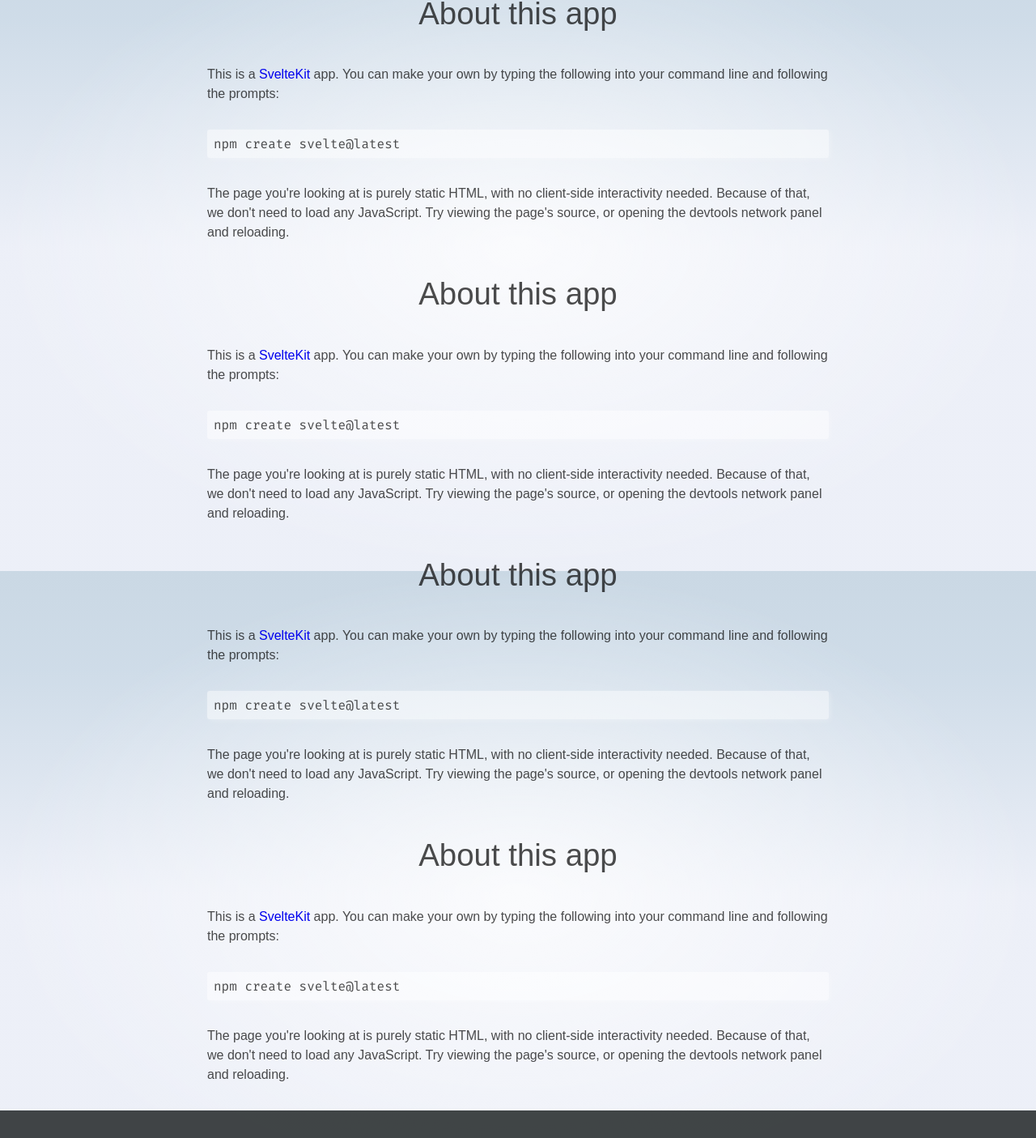
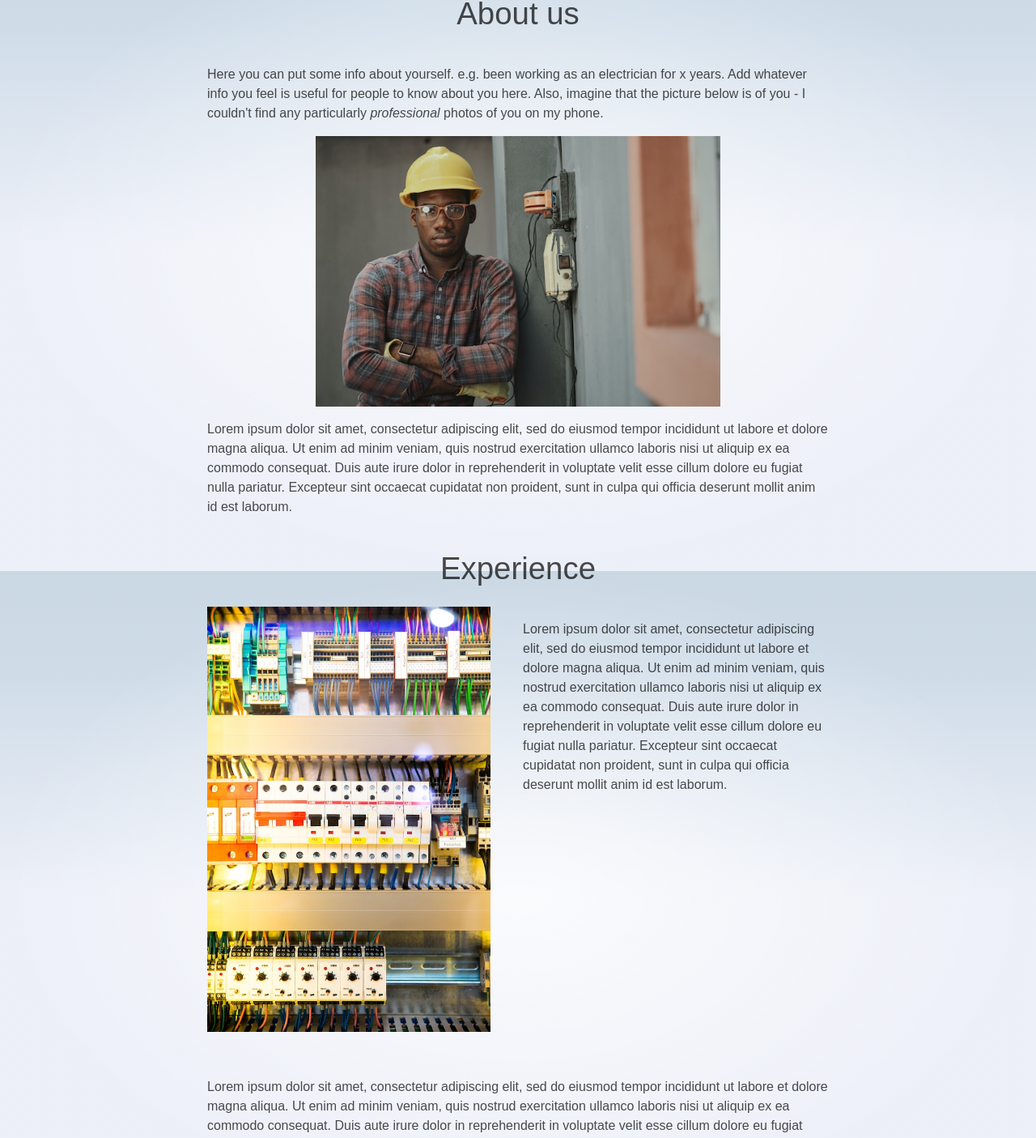
Before and after one commit to reedjoe/electrician-static-site, a SvelteKit app: page /about in a window 1280 px wide. Shown: the part 95-1500 px from the top of the page at 81% size. Built offline with nearby package versions, Linux system fonts and the light colour scheme.

Commit message:
Flesh out About page

```diff
--- a/src/components/CoverPhoto.svelte
+++ b/src/components/CoverPhoto.svelte
@@ -62,6 +62,18 @@
         box-shadow: 0 6px 6px rgba(0, 0, 0, 0.6);
     }
 
+    .contact-button:hover {
+        background-color:rgba(61, 61, 61, 0.274);
+        -webkit-transition: background-color 200ms linear;
+        -ms-transition: background-color 200ms linear;
+        transition: background-color 200ms linear;
+
+        box-shadow: 0 8px 8px rgba(0, 0, 0, 0.6);
+        -webkit-transition: box-shadow 100ms ease-out;
+        -ms-transition: box-shadow 100ms ease-out;
+        transition: box-shadow 100ms ease-out;
+    }
+
     .down-arrow {
         bottom: 30px;
         position: absolute;
--- a/src/routes/+page.svelte
+++ b/src/routes/+page.svelte
@@ -4,7 +4,7 @@
 </script>
 
 <svelte:head>
-	<title>Home</title>
+	<title>Jarvis Electrical Services</title>
 	<meta name="description" content="Svelte demo app" />
 </svelte:head>
 
@@ -18,9 +18,10 @@
 			</picture>
 		</span>
 
-		to Jarvis Electrical Services
+		Jarvis Electrical Services
 	</h1>
 
+	<p>Lorem ipsum dolor sit amet, consectetur adipiscing elit, sed do eiusmod tempor incididunt ut labore et dolore magna aliqua. Ut enim ad minim veniam, quis nostrud exercitation ullamco laboris nisi ut aliquip ex ea commodo consequat. Duis aute irure dolor in reprehenderit in voluptate velit esse cillum dolore eu fugiat nulla pariatur. Excepteur sint occaecat cupidatat non proident, sunt in culpa qui officia deserunt mollit anim id est laborum.</p>
 	<p>Here is some text</p>
 	<p>Here is some more text</p>
 	<p>You get the idea, websites have text on them</p>
--- a/src/routes/about/+page.svelte
+++ b/src/routes/about/+page.svelte
@@ -1,66 +1,72 @@
+<script lang="ts">
+	import profile_photo from "$lib/images/emmanuel-ikwuegbu-zWOgsj3j0wA-unsplash.jpg";
+	import rccb_photo from "$lib/images/markus-spiske-kK7uPfb2YWU-unsplash.jpg";
+</script>
+
 <svelte:head>
 	<title>About</title>
-	<meta name="description" content="About this app" />
+	<meta name="description" content="About" />
 </svelte:head>
 
 <div class="text-column">
-	<h1>About this app</h1>
+	<h1>About us</h1>
 
 	<p>
-		This is a <a href="https://kit.svelte.dev">SvelteKit</a> app. You can make your own by typing the
-		following into your command line and following the prompts:
+		Here you can put some info about yourself. e.g. been working as an electrician for x years. Add whatever info you feel is useful for people to know about you here. Also, imagine that the picture below is of you - I couldn't find any particularly <i>professional</i> photos of you on my phone.
 	</p>
 
-	<pre>npm create svelte@latest</pre>
+	<img class="profile_photo" src={profile_photo} alt="Haydon Jarvis" />
 
-	<p>
-		The page you're looking at is purely static HTML, with no client-side interactivity needed.
-		Because of that, we don't need to load any JavaScript. Try viewing the page's source, or opening
-		the devtools network panel and reloading.
-	</p>
+	<p>Lorem ipsum dolor sit amet, consectetur adipiscing elit, sed do eiusmod tempor incididunt ut labore et dolore magna aliqua. Ut enim ad minim veniam, quis nostrud exercitation ullamco laboris nisi ut aliquip ex ea commodo consequat. Duis aute irure dolor in reprehenderit in voluptate velit esse cillum dolore eu fugiat nulla pariatur. Excepteur sint occaecat cupidatat non proident, sunt in culpa qui officia deserunt mollit anim id est laborum.</p>
 
-	<h1>About this app</h1>
 
-	<p>
-		This is a <a href="https://kit.svelte.dev">SvelteKit</a> app. You can make your own by typing the
-		following into your command line and following the prompts:
-	</p>
+	<h1>Experience</h1>
 
-	<pre>npm create svelte@latest</pre>
+	<div class="experience-wrapper">
+		<img class="rccb_photo" src={rccb_photo} alt="RCCB" />
+		<p>Lorem ipsum dolor sit amet, consectetur adipiscing elit, sed do eiusmod tempor incididunt ut labore et dolore magna aliqua. Ut enim ad minim veniam, quis nostrud exercitation ullamco laboris nisi ut aliquip ex ea commodo consequat. Duis aute irure dolor in reprehenderit in voluptate velit esse cillum dolore eu fugiat nulla pariatur. Excepteur sint occaecat cupidatat non proident, sunt in culpa qui officia deserunt mollit anim id est laborum.</p>
+		<p>Lorem ipsum dolor sit amet, consectetur adipiscing elit, sed do eiusmod tempor incididunt ut labore et dolore magna aliqua. Ut enim ad minim veniam, quis nostrud exercitation ullamco laboris nisi ut aliquip ex ea commodo consequat. Duis aute irure dolor in reprehenderit in voluptate velit esse cillum dolore eu fugiat nulla pariatur. Excepteur sint occaecat cupidatat non proident, sunt in culpa qui officia deserunt mollit anim id est laborum.</p>
+	</div>
 
-	<p>
-		The page you're looking at is purely static HTML, with no client-side interactivity needed.
-		Because of that, we don't need to load any JavaScript. Try viewing the page's source, or opening
-		the devtools network panel and reloading.
-	</p>
+	<h1>Qualifications</h1>
 
-	<h1>About this app</h1>
+	<p>Lorem ipsum dolor sit amet, consectetur adipiscing elit, sed do eiusmod tempor incididunt ut labore et dolore magna aliqua. Ut enim ad minim veniam, quis nostrud exercitation ullamco laboris nisi ut aliquip ex ea commodo consequat. Duis aute irure dolor in reprehenderit in voluptate velit esse cillum dolore eu fugiat nulla pariatur. Excepteur sint occaecat cupidatat non proident, sunt in culpa qui officia deserunt mollit anim id est laborum.</p>
+	<p>Lorem ipsum dolor sit amet, consectetur adipiscing elit, sed do eiusmod tempor incididunt ut labore et dolore magna aliqua. Ut enim ad minim veniam, quis nostrud exercitation ullamco laboris nisi ut aliquip ex ea commodo consequat. Duis aute irure dolor in reprehenderit in voluptate velit esse cillum dolore eu fugiat nulla pariatur. Excepteur sint occaecat cupidatat non proident, sunt in culpa qui officia deserunt mollit anim id est laborum.</p>
+</div>
 
-	<p>
-		This is a <a href="https://kit.svelte.dev">SvelteKit</a> app. You can make your own by typing the
-		following into your command line and following the prompts:
-	</p>
+<style>
+	.profile_photo {
+		margin: auto;
+		max-width: 300px;
+	}
 
-	<pre>npm create svelte@latest</pre>
+	.experience-wrapper {
+		display: grid;
+		grid-template-columns: 150px 1fr;
+		gap: 25px;
+	}
 
-	<p>
-		The page you're looking at is purely static HTML, with no client-side interactivity needed.
-		Because of that, we don't need to load any JavaScript. Try viewing the page's source, or opening
-		the devtools network panel and reloading.
-	</p>
+	.experience-wrapper > p:last-of-type {
+		grid-column: 1 / -1;
+	}
 
-	<h1>About this app</h1>
+	.rccb_photo {
+		max-width: 150px;
+	}
 
-	<p>
-		This is a <a href="https://kit.svelte.dev">SvelteKit</a> app. You can make your own by typing the
-		following into your command line and following the prompts:
-	</p>
+	@media screen and (min-width: 600px) {
+		.profile_photo {
+			max-width: 500px;
+		}
 
-	<pre>npm create svelte@latest</pre>
+		.experience-wrapper {
+			display: grid;
+			grid-template-columns: 350px 1fr;
+			gap: 40px;
+		}
 
-	<p>
-		The page you're looking at is purely static HTML, with no client-side interactivity needed.
-		Because of that, we don't need to load any JavaScript. Try viewing the page's source, or opening
-		the devtools network panel and reloading.
-	</p>
-</div>
+		.rccb_photo {
+			max-width: 350px;
+		}
+	}
+</style>
--- a/src/routes/services/+page.svelte
+++ b/src/routes/services/+page.svelte
@@ -4,11 +4,11 @@
 
 <svelte:head>
 	<title>Services</title>
-	<meta name="description" content="Svelte demo app" />
+	<meta name="description" content="Electrician services" />
 </svelte:head>
 
 <section>
-	<h1>Services working</h1>
+	<h1>Services page</h1>
 </section>
 
 <style>
```
Also changed, not shown: src/lib/images/emmanuel-ikwuegbu-zWOgsj3j0wA-unsplash.jpg (added), src/lib/images/markus-spiske-kK7uPfb2YWU-unsplash.jpg (added).
